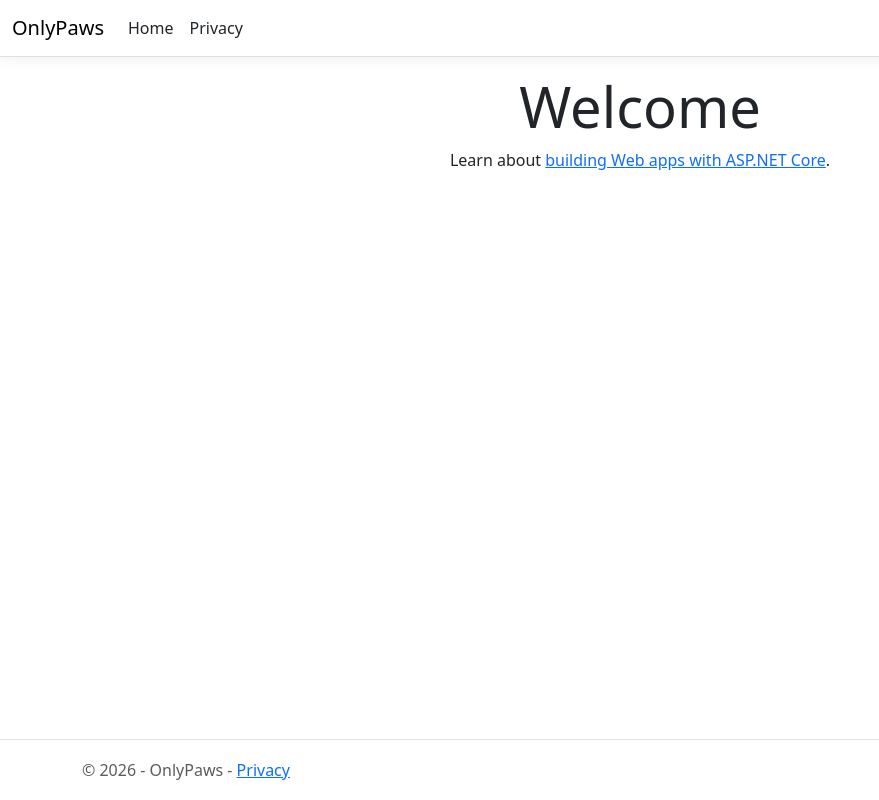
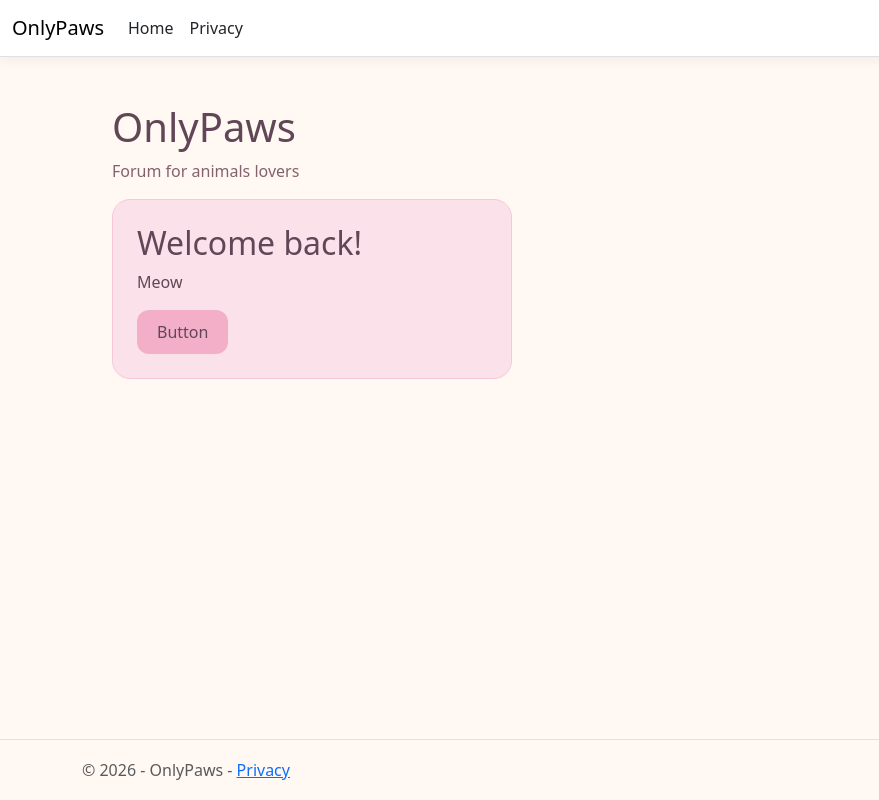
Before and after one commit to moliDoe/OnlyPaws, an ASP.NET Core app: page / in a window 1280 px wide. Shown: the whole page, without its empty margins (0-879 px from the left). Run offline with ASP.NET Core 8, Linux system fonts and the light colour scheme; style sheets or scripts are compiled from the project's sources; some libraries are stand-ins or nearby versions.

Commit message:
apply color palette and test it

```diff
--- a/OnlyPaws/Views/Home/Index.cshtml
+++ b/OnlyPaws/Views/Home/Index.cshtml
@@ -2,7 +2,13 @@
     ViewData["Title"] = "Home Page";
 }
 
-<div class="text-center">
-    <h1 class="display-4">Welcome</h1>
-    <p>Learn about <a href="https://learn.microsoft.com/aspnet/core">building Web apps with ASP.NET Core</a>.</p>
+<div class="theme-preview">
+    <h1>OnlyPaws</h1>
+    <p class="secondary-text">Forum for animals lovers</p>
+
+    <div class="preview-card">
+        <h2>Welcome back!</h2>
+        <p>Meow</p>
+        <button class="preview-button">Button</button>
+    </div>
 </div>
--- a/OnlyPaws/wwwroot/css/site.css
+++ b/OnlyPaws/wwwroot/css/site.css
@@ -5,9 +5,22 @@
   --soft-blush: #FBE1E9;
   --cream: #FFF8F3;
   --white: #FFFFFF;
-  --pink-lavender: #E5D5ED;
   --rose-brown: #84616F;
   --dark-plum: #604656;
+
+  /* Light theme */
+  --bg-main: var(--cream) ;
+  --bg-card: var(--soft-blush);
+  --bg-highlight: var(--baby-pink);
+  --text-primary: var(--dark-plum) ;
+  --text-secondary: var(--rose-brown);
+  --btn-primary: var(--cotton-candy);
+  --btn-hover: var(--rose-pink);
+  --border-color: var(--baby-pink);
+
+  /* Dark theme */
+
+
 }
 
 html {
@@ -21,7 +34,7 @@ html {
 }
 
 .btn:focus, .btn:active:focus, .btn-link.nav-link:focus, .form-control:focus, .form-check-input:focus {
-  box-shadow: 0 0 0 0.1rem white, 0 0 0 0.25rem #258cfb;
+  box-shadow: 0 0 0 0.2rem var(--rose-pink);
 }
 
 html {
@@ -31,13 +44,49 @@ html {
 
 body {
   margin-bottom: 60px;
+  background-color: var(--bg-main);
+  color: var(--text-primary);
 }
 
 .form-floating > .form-control-plaintext::placeholder, .form-floating > .form-control::placeholder {
-  color: var(--bs-secondary-color);
+  color: var(--text-secondary);
   text-align: end;
 }
 
 .form-floating > .form-control-plaintext:focus::placeholder, .form-floating > .form-control:focus::placeholder {
   text-align: start;
 }
+
+/* Testing palette */
+
+.theme-preview {
+  background-color: var(--bg-main);
+  color: var(--text-primary);
+  padding: 30px;
+  border-radius: 16px;
+}
+
+.preview-card {
+  background-color: var(--bg-card);
+  border: 1px solid var(--border-color);
+  padding: 24px;
+  border-radius: 18px;
+  max-width: 400px;
+}
+
+.secondary-text {
+  color: var(--text-secondary);
+}
+
+.preview-button {
+  background-color: var(--btn-primary);
+  color: var(--text-primary);
+  border: none;
+  padding: 10px 20px;
+  border-radius: 12px;
+  cursor: pointer;
+}
+
+.preview-button:hover {
+  background-color: var(--btn-hover);
+}
```
